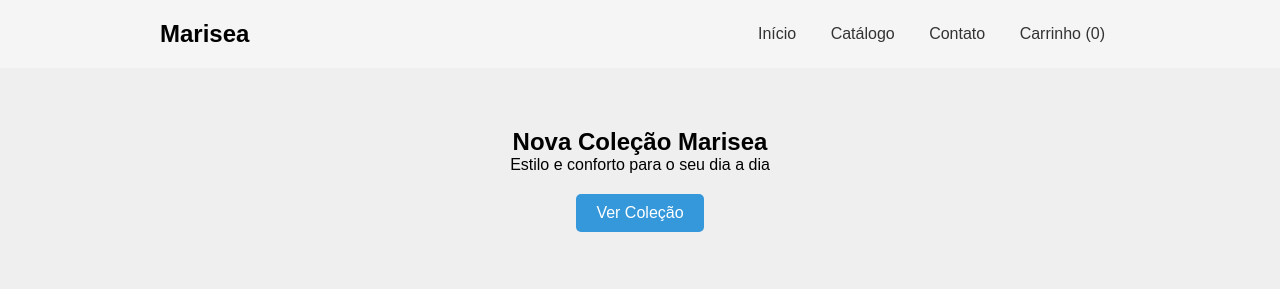
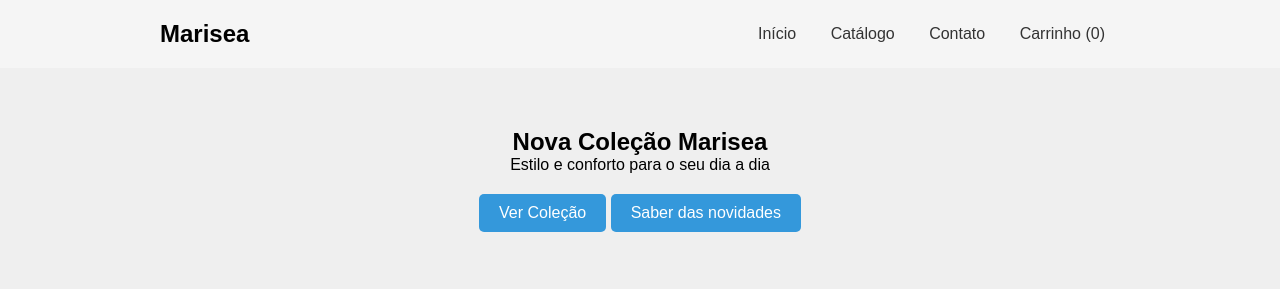
Before and after one commit to pavaosilvaout/marisea.br, a plain HTML site: page index.html in a window 1280 px wide. Shown: the top 289 px of the page. Drawn offline with Linux system fonts and the light colour scheme.

Commit message:
Update index.html

```diff
--- a/index.html
+++ b/index.html
@@ -152,8 +152,10 @@
     <h2>Nova Coleção Marisea</h2>
     <p>Estilo e conforto para o seu dia a dia</p>
     <a href="#catalogo" class="btn">Ver Coleção</a>
+    <a href="https://chat.whatsapp.com/BeFON4QdoYgL5zNOnk3Oj0" class="btn" target="_blank">Saber das novidades</a>
   </div>
 </section>
+
 
   <section id="catalogo" class="catalogo">
     <!-- Exemplo com 2 produtos, repita até 12 -->
```
Lines whose indentation alone changed are shown as unchanged.
